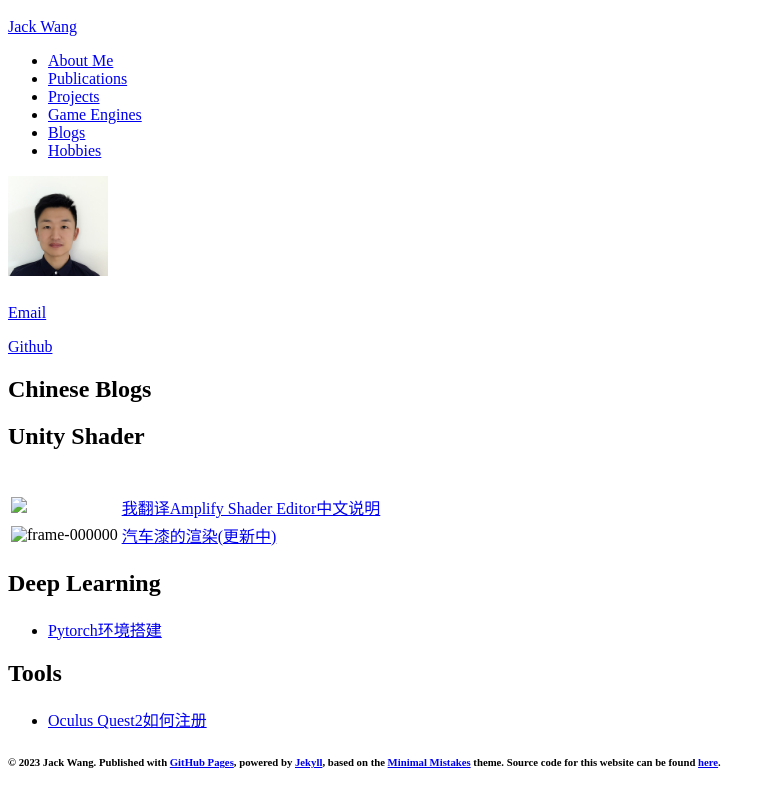
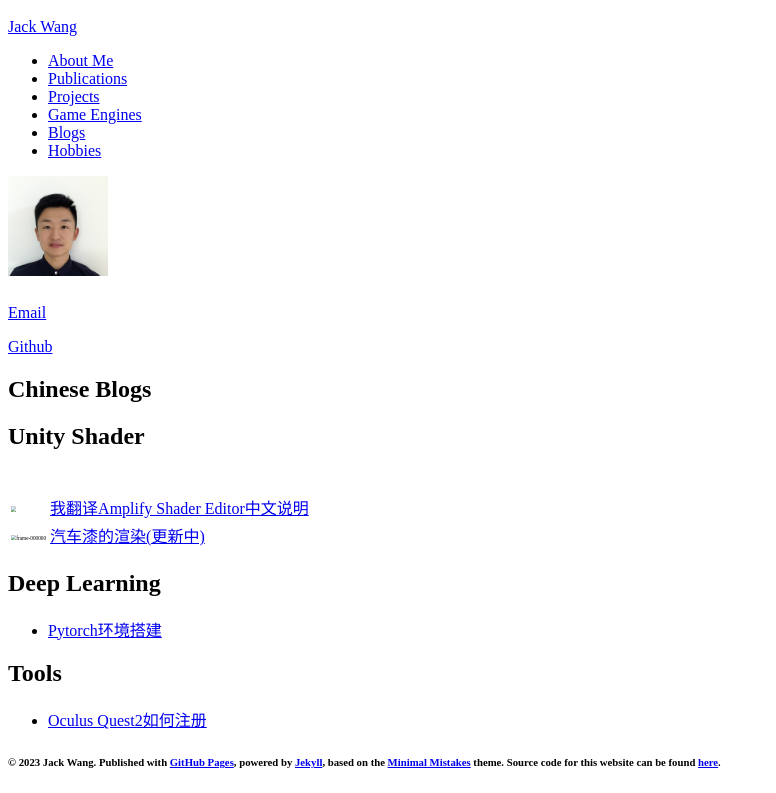
Before and after one commit to swang81/swang81.github.io, a Jekyll site: the page built from blogs.md, in a window 1280 px wide. Shown: the part 108-901 px from the top of the page, without its empty margins (0-776 px from the left). Built offline with Jekyll 4.4.1, drawn with Linux system fonts in a browser that asks for light colours; nearby versions of some CDN libraries; comment, search, counter and statistics services are not loaded.

Commit message:
add ase des

```diff
--- a/blogs.md
+++ b/blogs.md
@@ -8,10 +8,10 @@
 
 ## Unity Shader
 
-|                                              |                                                   |
-| -------------------------------------------- | ------------------------------------------------- |
-| ![ ](./blogs.assets/Forum.jpg)               | [我翻译Amplify Shader Editor中文说明](/blogs/ase) |
-| ![frame-000000](./blogs.assets/carpaint.jpg) | [汽车漆的渲染(更新中)](/blogs/carpaint)           |
+|                                                              |                                                   |
+| ------------------------------------------------------------ | ------------------------------------------------- |
+| <img src="./blogs.assets/ase.jpg" alt=" " style="zoom: 33%;" /> | [我翻译Amplify Shader Editor中文说明](/blogs/ase) |
+| <img src="./blogs.assets/carpaint.jpg" alt="frame-000000" style="zoom: 33%;" /> | [汽车漆的渲染(更新中)](/blogs/carpaint)           |
 
 ## Deep Learning
 
```
Also changed, not shown: blogs/ase.md (added, +9 -0 lines), blogs.assets/Forum.jpg (deleted), blogs.assets/ase.jpg (added).
